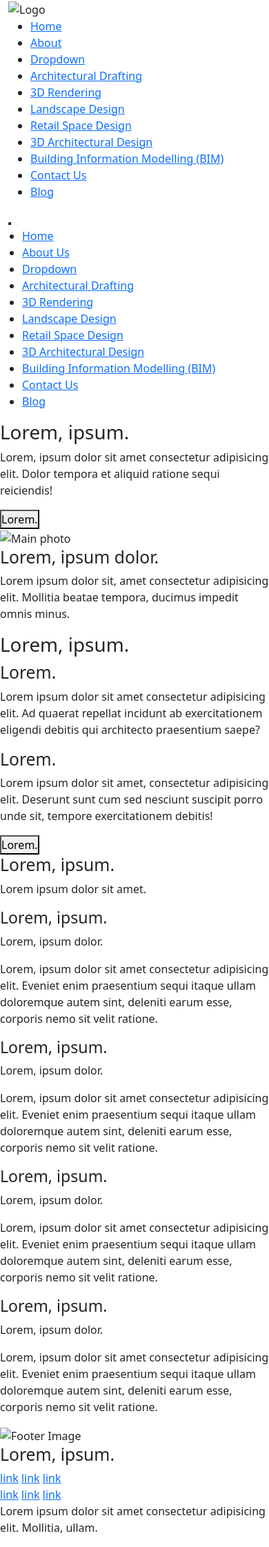
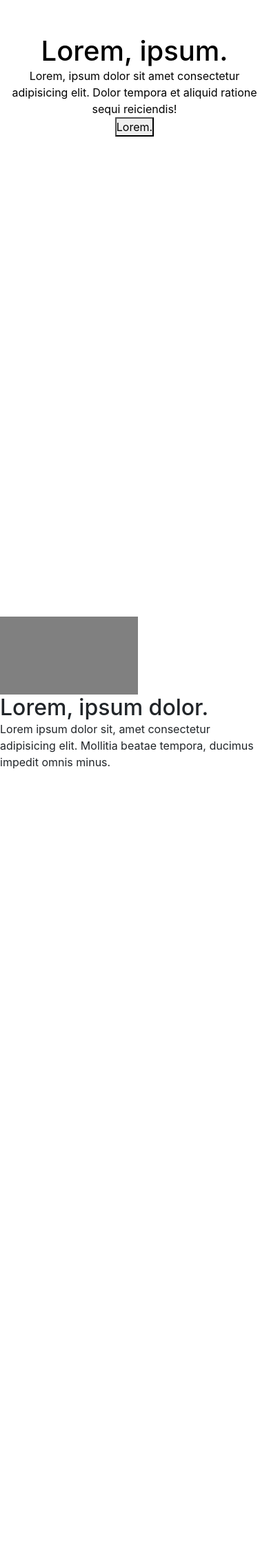
Before and after one commit to jakenapay/EngineerArchitectOutsourcing, a PHP site: page / in a window 390 px wide. Shown: the whole page at 69% size. After the commit the page ends 1115 px from the top, so only its background shows below. Run offline with PHP 8.4, Linux system fonts and the light colour scheme.

Commit message:
Messed up

```diff
--- a/assets/css/styles.css
+++ b/assets/css/styles.css
@@ -1,6 +1,26 @@
 *,
 html {
-  margin: 0;
-  padding: 0;
-  box-sizing: border-box;
+  margin: 0 !important;
+  padding: 0 !important;
+  box-sizing: border-box !important;
+}
+
+.main-container {
+  width: 100%;
+  height: 100%;
+}
+
+header {
+  height: 100vh;
+  text-align: center;
+}
+header .header-wrapper {
+  margin: 50px 0 0 !important;
+}
+header #header-title {
+  color: #000;
+}
+header #header-subtitle {
+  color: #000;
+  padding: 20px;
 }/*# sourceMappingURL=styles.css.map */
--- a/assets/css/styles.scss
+++ b/assets/css/styles.scss
@@ -3,11 +3,34 @@
 
 *,
 html {
-    margin: 0;
-    padding: 0;
-    box-sizing: border-box;
+    margin: 0 !important;
+    padding: 0 !important;
+    box-sizing: border-box !important;
 }
 
-body {
+html,
+body {}
 
+.main-container {
+    width: 100%;
+    height: 100%;
 }
+
+// HEADER CONTENTS
+header {
+    height: 100vh;
+    text-align: center;
+
+    .header-wrapper {
+        margin: 50px 0 0 !important;
+    }
+
+    #header-title {
+        color: $black;
+    }
+
+    #header-subtitle {
+        color: $black;
+        padding: 20px;
+    }
+}
--- a/index.html
+++ b/index.html
@@ -11,14 +11,16 @@
     <!-- Bootstrap CSS only below -->
     <link href="https://cdn.jsdelivr.net/npm/bootstrap@5.2.1/dist/css/bootstrap.min.css" rel="stylesheet"
         integrity="sha384-iYQeCzEYFbKjA/T2uDLTpkwGzCiq6soy8tYaI1GyVh/UjpbCx/TYkiZhlZB6+fzT" crossorigin="anonymous">
+    <link rel="stylesheet" href="https://cdn.jsdelivr.net/npm/bootstrap@4.6.2/dist/css/bootstrap.min.css"
+        integrity="sha384-xOolHFLEh07PJGoPkLv1IbcEPTNtaed2xpHsD9ESMhqIYd0nLMwNLD69Npy4HI+N" crossorigin="anonymous">
 
     <!-- link css below -->
-    <link rel="stylesheet" href="assets/css/styles.css">
+    <link rel="stylesheet" href="assets/css/styles.css" />
 </head>
 
 <body>
     <!-- navigation bar below -->
-    <nav class="nav">
+    <nav class="nav" style="display: none;">
         <div class="container">
             <img src="" alt="Logo" id="navLogo" class="nav-logo">
             <ul class="menu">
@@ -52,7 +54,7 @@
     </nav>
 
     <!-- navigation bar for mobile and tab -->
-    <nav class="mobile-nav">
+    <nav class="mobile-nav" style="display: none;">
         <ul>
             <li><a href="#" class="active">Home</a></li>
             <li><a href="#">About Us</a></li>
@@ -79,25 +81,24 @@
 
     <!-- end of navigation bars -->
     <!-- start of contents -->
-    <div class="main-container" style="display: block;">
+    <div class="main-container">
         <!-- header contents -->
         <header>
-            <div>
+            <div class="header-wrapper">
                 <h1 id="header-title">Lorem, ipsum.</h1>
                 <p id="header-subtitle">Lorem, ipsum dolor sit amet consectetur adipisicing elit. Dolor tempora et
                     aliquid ratione sequi reiciendis!</p>
                 <button id="header-btn">Lorem.</button>
             </div>
         </header>
-
         <main>
             <!-- company introduction -->
-            <div class="main-container">
-                <div class="row">
-                    <div class="col-md-6">
-                        <img src="" alt="Main photo">
+            <div class="header-container">
+                <div class="row d-flex justify-content-center">
+                    <div class="col-sm-12 col-md-6 col-lg-6">
+                        <img src="assets/img/tempLogo.png" style="width: 200px;" alt="Main photo">
                     </div>
-                    <div class="col-md-6">
+                    <div class="col-sm-12 col-md-6 col-lg-6">
                         <h2>Lorem, ipsum dolor.</h2>
                         <p>Lorem ipsum dolor sit, amet consectetur adipisicing elit. Mollitia beatae tempora, ducimus
                             impedit omnis minus.</p>
@@ -106,7 +107,7 @@
             </div>
 
             <!-- services of company -->
-            <div class="our-services">
+            <!-- <div class="our-services">
                 <div class="os-title-con">
                     <h1 id="os-title">Lorem, ipsum.</h1>
                 </div>
@@ -125,37 +126,37 @@
                 </div>
                 <div class="os-con-btn"></div>
                 <button id="os-btn">Lorem.</button>
-            </div>
+            </div> -->
 
             <!-- our blog -->
-            <div class="our-blog">
+            <!-- <div class="our-blog">
                 <div class="ob-title-con">
                     <h2 class="title">Lorem, ipsum.</h2>
                     <p class="subtitle">Lorem ipsum dolor sit amet.</p>
                 </div>
                 <div class="row">
-                    <div class="col-md-3">
+                    <div class="col-md-6 col-lg-3">
                         <h3 class="ob-blog-title">Lorem, ipsum.</h3>
                         <p class="ob-blog-date">Lorem, ipsum dolor.</p>
                         <p class="ob-blog-text">Lorem, ipsum dolor sit amet consectetur adipisicing elit. Eveniet enim
                             praesentium sequi itaque ullam doloremque autem sint, deleniti earum esse, corporis nemo sit
                             velit ratione.</p>
                     </div>
-                    <div class="col-md-3">
+                    <div class="col-md-6 col-lg-3">
                         <h3 class="ob-blog-title">Lorem, ipsum.</h3>
                         <p class="ob-blog-date">Lorem, ipsum dolor.</p>
                         <p class="ob-blog-text">Lorem, ipsum dolor sit amet consectetur adipisicing elit. Eveniet enim
                             praesentium sequi itaque ullam doloremque autem sint, deleniti earum esse, corporis nemo sit
                             velit ratione.</p>
                     </div>
-                    <div class="col-md-3">
+                    <div class="col-md-6 col-lg-3">
                         <h3 class="ob-blog-title">Lorem, ipsum.</h3>
                         <p class="ob-blog-date">Lorem, ipsum dolor.</p>
                         <p class="ob-blog-text">Lorem, ipsum dolor sit amet consectetur adipisicing elit. Eveniet enim
                             praesentium sequi itaque ullam doloremque autem sint, deleniti earum esse, corporis nemo sit
                             velit ratione.</p>
                     </div>
-                    <div class="col-md-3">
+                    <div class="col-md-6 col-lg-3">
                         <h3 class="ob-blog-title">Lorem, ipsum.</h3>
                         <p class="ob-blog-date">Lorem, ipsum dolor.</p>
                         <p class="ob-blog-text">Lorem, ipsum dolor sit amet consectetur adipisicing elit. Eveniet enim
@@ -163,10 +164,10 @@
                             velit ratione.</p>
                     </div>
                 </div>
-            </div>
+            </div> -->
         </main>
         <!-- ADD new code HERE -->
-        <footer>
+        <!-- <footer>
             <div class="footer-con">
                 <div class="footer-panel">
                     <img src="" alt="Footer Image" />
@@ -182,7 +183,7 @@
                     <p>Lorem ipsum dolor sit amet consectetur adipisicing elit. Mollitia, ullam.</p>
                 </div>
             </div>
-        </footer>
+        </footer> -->
 
     </div>
     <!-- end of main container -->
```
Also changed, not shown: 1 other file.
